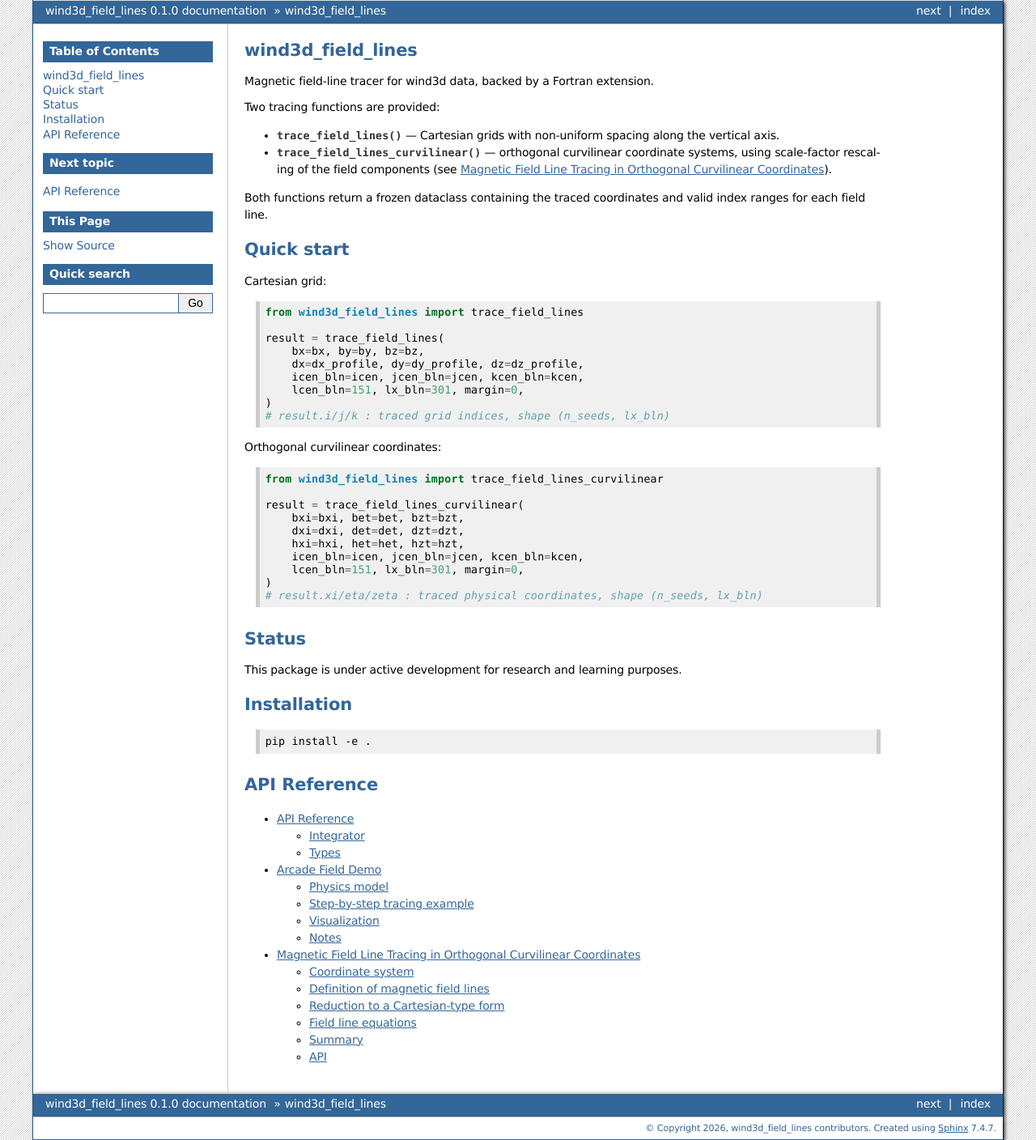
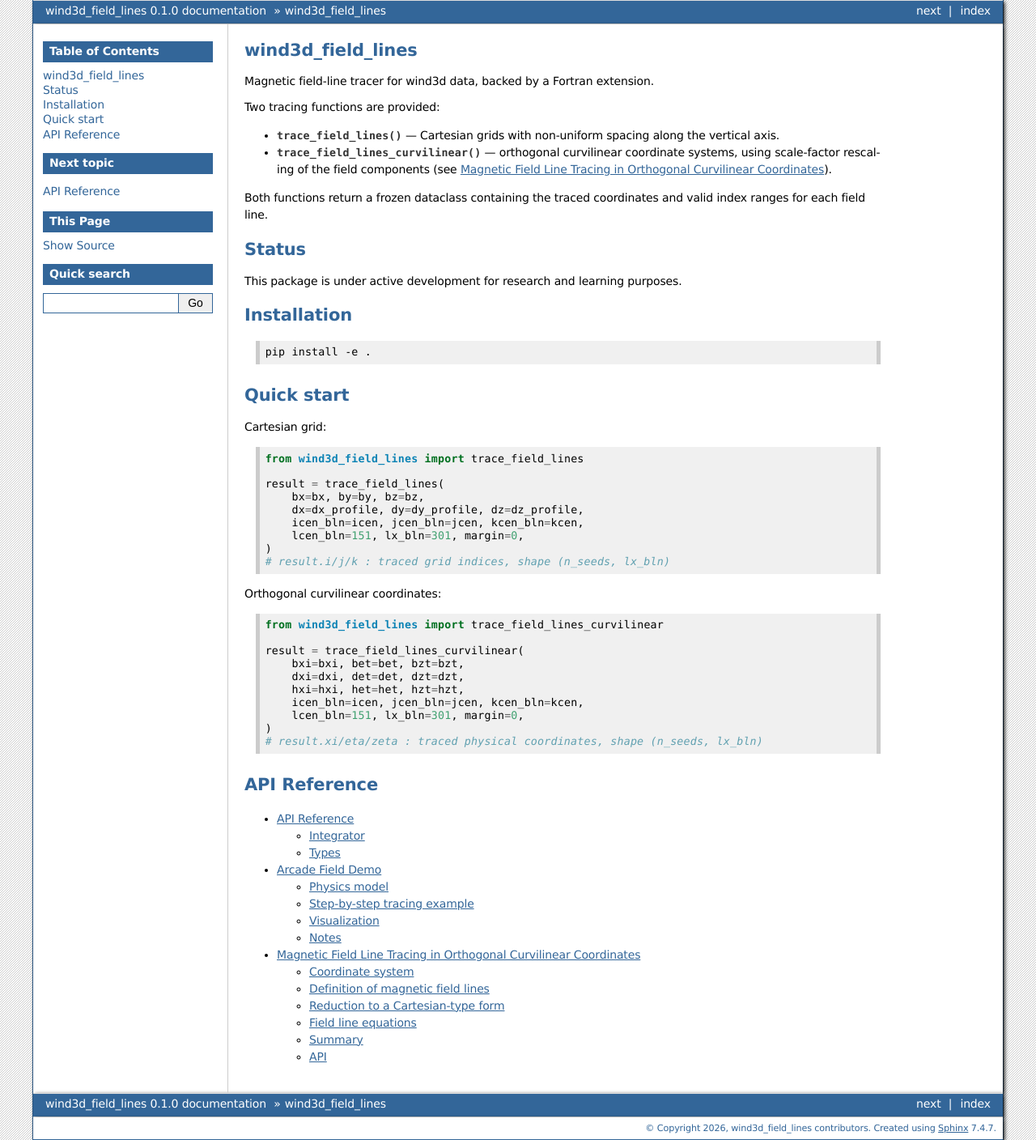
Before and after one commit to iijimahr/wind3d_field_lines, a Sphinx documentation site: the page built from docs/source/index.rst, in a window 1280 px wide. Shown: the whole page at 81% size. Built offline with Sphinx 7.4.7, drawn with Linux system fonts in a browser that asks for light colours; part of the change alters nothing that is shown.

Commit message:
docs: reorder index.rst sections to Status -> Installation -> Quick start
Co-Authored-By: Claude Sonnet 4.6 <noreply@anthropic.com>

```diff
--- a/docs/source/index.rst
+++ b/docs/source/index.rst
@@ -13,6 +13,18 @@ Two tracing functions are provided:
 
 Both functions return a frozen dataclass containing the traced coordinates and
 valid index ranges for each field line.
+
+Status
+======
+
+This package is under active development for research and learning purposes.
+
+Installation
+============
+
+.. code-block:: bash
+
+   pip install -e .
 
 Quick start
 ===========
@@ -46,18 +58,6 @@ Orthogonal curvilinear coordinates:
    )
    # result.xi/eta/zeta : traced physical coordinates, shape (n_seeds, lx_bln)
 
-Status
-======
-
-This package is under active development for research and learning purposes.
-
-Installation
-============
-
-.. code-block:: bash
-
-   pip install -e .
-
 API Reference
 =============
 
```
